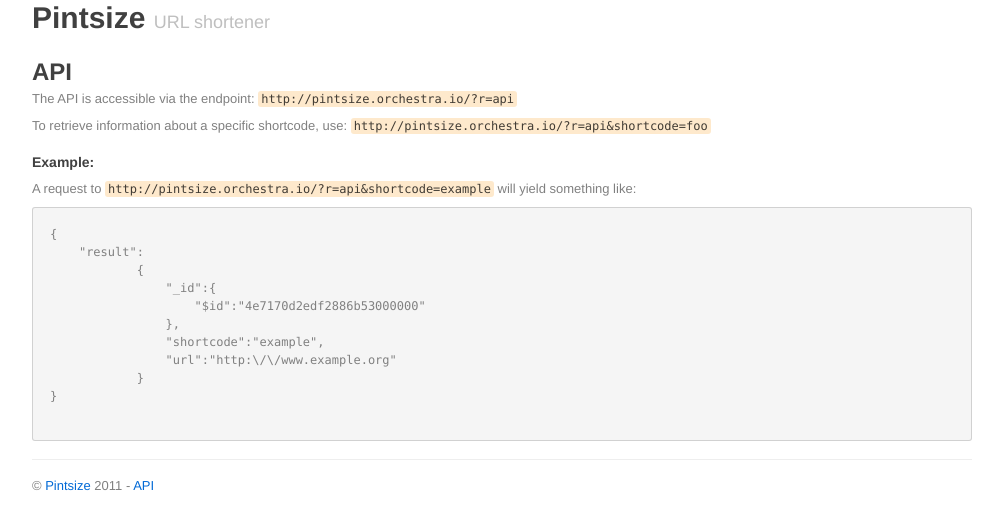
After one commit to duggan/pintsize, a PHP site: template view/help/api.php in a window 1280 px wide. The commit adds this page. Shown: the top 530 px of the page, without its empty margins (138-1141 px from the left). Run offline with PHP 8.4, Linux system fonts and the light colour scheme; the template is opened without the code that fills it, so the values that code supplies are empty; some libraries are stand-ins or nearby versions.

Commit message:
API help/docs, links, header rearrangement

```diff
--- a/view/common/footer.php
+++ b/view/common/footer.php
@@ -7,6 +7,9 @@
  */
 
 echo <<<HTML
+        <footer>
+            <p>&copy; <a href="/">Pintsize</a> 2011 - <a href="?r=api">API</a></p>
+        </footer>
     </div>
 </body>
 </html>
--- a/view/common/header.php
+++ b/view/common/header.php
@@ -54,5 +54,7 @@ echo <<<HTML
     <body>
 
     <div class="container">
+            <h1>Pintsize <small>URL shortener</small></h1>
+
 HTML;
 ?>
--- /dev/null
+++ b/view/help/api.php
@@ -0,0 +1,39 @@
+<?php
+/**
+ * Pintsize
+ *
+ * View
+ * $import is available in this scope
+ */
+
+echo <<<HTML
+        <h2>API</h2>
+
+        <p>
+            The API is accessible via the endpoint: <code>http://pintsize.orchestra.io/?r=api</code>
+        </p>
+
+        <p>
+            To retrieve information about a specific shortcode, use: <code>http://pintsize.orchestra.io/?r=api&amp;shortcode=foo</code>
+        </p>
+
+        <h5>Example:</h5>
+        <p>
+            A request to <code>http://pintsize.orchestra.io/?r=api&amp;shortcode=example</code> will yield something like:
+            <pre>
+{
+    "result":
+            {
+                "_id":{
+                    "\$id":"4e7170d2edf2886b53000000"
+                },
+                "shortcode":"example",
+                "url":"http:\/\/www.example.org"
+            }
+}
+            </pre>
+        </p>
+
+HTML;
+
+?>
--- a/view/start/start.php
+++ b/view/start/start.php
@@ -7,8 +7,6 @@
  */
 
 echo <<<HTML
-            <h1>Pintsize <small>URL shortener</small></h1>
-
             <p>
                 <form id="shortener" method="post" action="?r=create" class="form-stacked">
 
```
Also changed, not shown: controller/api.php (+8 -0 lines).
